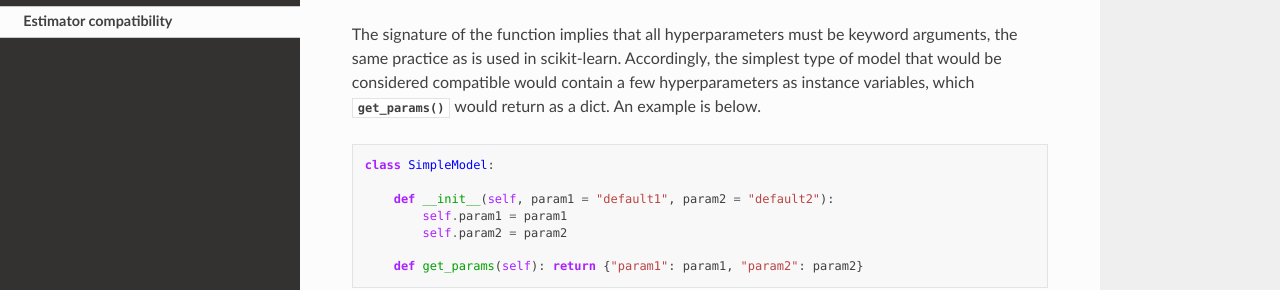
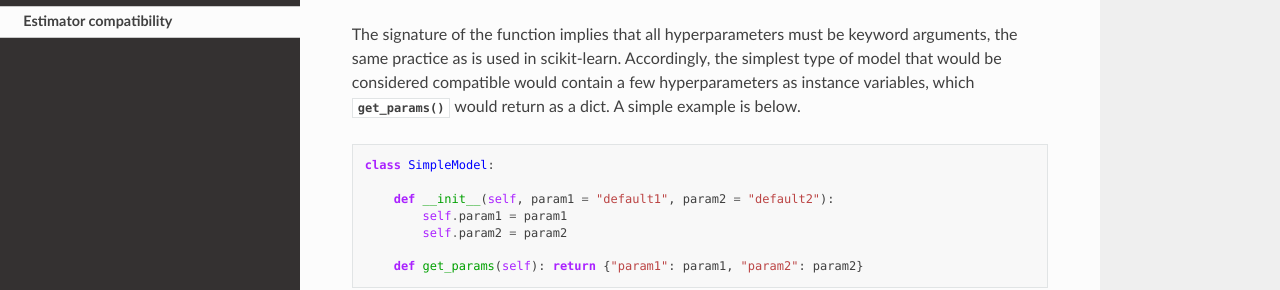
Before and after one commit to phetdam/shizuka, a Sphinx documentation site: the page built from doc/source/model_compat.rst, in a window 1280 px wide and 900 px high, scrolled down 357 px. Shown: the part 161-451 px from the top of the window. Built offline with Sphinx 7.4.7 and the Read the Docs theme 2.0.0, drawn with Linux system fonts in a browser that asks for light colours; some of the changed lines change nothing that is shown; some of the changed text lies outside the part shown.

Commit message:
removed annotation from self arguments and corrected some typos

```diff
--- a/doc/source/model_compat.rst
+++ b/doc/source/model_compat.rst
@@ -39,7 +39,7 @@
    def get_params(self) -> dict:
        # ... code ...
 
-The signature of the function implies that all hyperparameters must be keyword arguments, the same practice as is used in scikit-learn. Accordingly, the simplest type of model that would be considered compatible would contain a few hyperparameters as instance variables, which :meth:`get_params` would return as a dict. An example is below.
+The signature of the function implies that all hyperparameters must be keyword arguments, the same practice as is used in scikit-learn. Accordingly, the simplest type of model that would be considered compatible would contain a few hyperparameters as instance variables, which :meth:`get_params` would return as a dict. A simple example is below.
 
 .. code:: python
 
@@ -102,23 +102,23 @@
 
 .. code:: python
 
-   def fit(self: object, X_train: object, y_train: object, **kwargs) -> object
+   def fit(self, X_train: object, y_train: object, **kwargs) -> object
        # ... code ...
 
 Here ``X_train`` is the training input data and ``y_train`` is the training response data, both castable to either :class:`numpy.ndarray` or :class:`dask.array.Array`. The returned object is either ``None`` or the model instance pointed to by ``self``. The :meth:`get_params` method should be defined according to the exposition in `Compatible models`_. With type annotations, the :meth:`predict` method should be defined as
 
 .. code:: python
 
-   def predict(self: object, X_val: object, **kwargs) -> object
+   def predict(self, X_val: object, **kwargs) -> object
        # ... code ...
 
 in progress
 
 .. code:: python
 
-   fit(self: object, X: numpy.ndarray, y: numpy.ndarray, **kwargs) -> object
-   get_params(self: object, **kwargs) -> dict
-   predict(self: object, X: numpy.ndarray, **kwargs) -> numpy.ndarray
-   score(self: object, X: numpy.ndarray, y: numpy.ndarray, **kwargs) -> float
+   fit(self, X: numpy.ndarray, y: numpy.ndarray, **kwargs) -> object
+   get_params(self, **kwargs) -> dict
+   predict(self, X: numpy.ndarray, **kwargs) -> numpy.ndarray
+   score(self, X: numpy.ndarray, y: numpy.ndarray, **kwargs) -> float
 
 Here ``X`` should have shape ``(n_samples, n_features)`` and ``y`` should have shape ``(n_samples,)`` or ``(n_samples, n_outputs)``.
```
